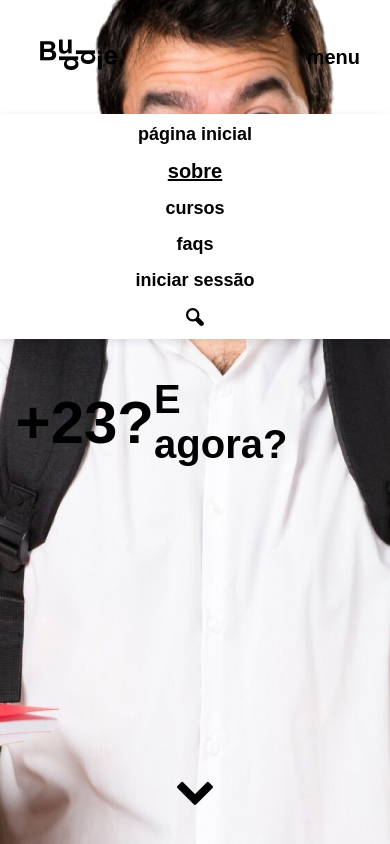
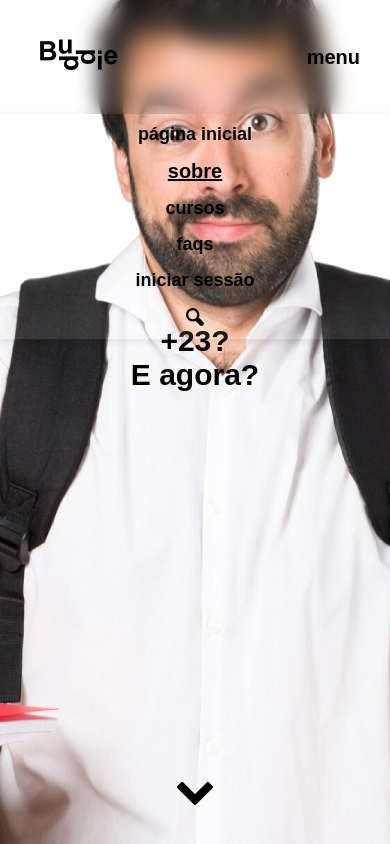
Before and after one commit to buddie-project/buddie-frontend, a React (Vite) app: page /sobre in a window 390 px wide. Both pictures are taken after a click on the element "menu". Built offline with nearby package versions, Linux system fonts and the light colour scheme; no server answers; a web font is replaced by a local one.

Commit message:
Refactor About, App, and Navbar components: enhance responsive design, update navigation styles, and improve user experience on scroll

```diff
--- a/src/components/generalComponents/Navbar.jsx
+++ b/src/components/generalComponents/Navbar.jsx
@@ -1,10 +1,11 @@
 import { Link, NavLink, useNavigate } from "react-router-dom";
-import { useState } from "react";
+import { useState, useEffect } from "react";
 import { useUserContext } from "../../services/UserContext.jsx";
 
 function Navbar() {
     const [menuOpen, setMenuOpen] = useState(false);
     const [searchOpen, setSearchOpen] = useState(false);
+    const [scrolled, setScrolled] = useState(false);
     const context = useUserContext();
 
     const navigate = useNavigate();
@@ -13,8 +14,21 @@ function Navbar() {
         setSearchOpen(!searchOpen);
     };
 
+    useEffect(() => {
+        const handleScroll = () => {
+            if (window.scrollY > 50) {
+                setScrolled(true);
+            } else {
+                setScrolled(false);
+            }
+        };
+
+        window.addEventListener('scroll', handleScroll);
+        return () => window.removeEventListener('scroll', handleScroll);
+    }, []);
+
     return (
-        <nav className="nav">
+        <nav className={`nav ${scrolled ? 'scrolled' : ''}`}>
             <div className="nav-logo">
                 <Link to="/">
                     <img src="/images/buddie-logo.png" alt="Logo" className="logo" />
@@ -36,36 +50,18 @@ function Navbar() {
                 <NavLink to="/faqs" className="nav-link" onClick={() => setMenuOpen(false)}>faqs</NavLink>
 
                 {context?.user ? (
-                    <>
-                        <div className="user-dropdown">
-                            <NavLink to="/perfil" className="nav-link" onClick={() => setMenuOpen(false)}>{context.user.username}</NavLink>
-                            <div className="dropdown-content">
-                                <button
-                                    onClick={() => {
-                                        navigate("/perfil");
-                                    }}>
-                                    Conta
-                                </button>
-                                <button
-                                    onClick={() => {
-                                        navigate("/perfil/configuracoes");
-                                    }}>
-                                    Configurações
-                                </button>
-                                <button
-                                    onClick={() => {
-                                        context.logout();
-                                        navigate("/");
-                                    }}>
-                                    Terminar Sessão
-                                </button>
-                            </div>
+                    <div className="user-dropdown">
+                        <NavLink to="/perfil" className="nav-link" onClick={() => setMenuOpen(false)}>
+                            {context.user.username}
+                        </NavLink>
+                        <div className="dropdown-content">
+                            <button onClick={() => navigate("/perfil")}>Conta</button>
+                            <button onClick={() => navigate("/perfil/configuracoes")}>Configurações</button>
+                            <button onClick={() => { context.logout(); navigate("/"); }}>Terminar Sessão</button>
                         </div>
-                    </>
+                    </div>
                 ) : (
-                    <>
-                        <NavLink to="/entrar" className="nav-link" onClick={() => setMenuOpen(false)}>iniciar sessão</NavLink>
-                    </>
+                    <NavLink to="/entrar" className="nav-link" onClick={() => setMenuOpen(false)}>iniciar sessão</NavLink>
                 )}
                 <i className="icon-search" onClick={handleSearchToggle} aria-hidden="true"></i>
                 {searchOpen && <input type="text" className="search-input" placeholder="Pesquisar..." />}
--- a/src/style/About.css
+++ b/src/style/About.css
@@ -39,15 +39,15 @@ body, html {
 }
 
 .age {
-    padding-left: 150px;
     font-size: 60px;
     font-weight: bold;
+    margin-left: 5rem;
 }
 
 .what-now {
-    padding-right: 150px;
     font-size: 40px;
     font-weight: bold;
+    margin-right: 5rem;
 }
 
 .about-section {
@@ -78,7 +78,7 @@ body, html {
 
 .about-section p {
     max-width: 100%;
-    margin: 0 8rem 2rem 4rem;
+    margin: 0 4rem 2rem 4rem;
     font-size: 1.1rem;
     line-height: 1.8;
     padding: 5px;
@@ -156,3 +156,78 @@ body, html {
     font-size: 13px;
     color: #666;
 }
+
+@media (max-width: 1000px) {
+    .about-hero {
+        flex-direction: column;
+        align-items: center;
+        padding: 2vw;
+    }
+
+    .about {
+        flex-direction: column;
+        align-items: center;
+        padding-top: 30rem;
+    }
+
+    .age, .what-now {
+        font-size: 40px;
+        margin: 0;
+    }
+
+    .about-section h2 {
+        font-size: 60px;
+        margin: 0 2rem;
+        line-height: 80px;
+    }
+
+    .about-section p {
+        margin: 0 2rem;
+        font-size: 1rem;
+    }
+
+    .card {
+        width: 100%;
+        max-width: none;
+    }
+
+    .about-section {
+        display: flex;
+        flex-direction: column;
+        padding-bottom: 0;
+    }
+}
+
+@media (max-width: 500px) {
+    .about-hero {
+        padding: 1vw;
+    }
+
+    .about {
+        padding-top: 20rem;
+        display: flex;
+        flex-direction: column;
+    }
+
+    .age, .what-now {
+        font-size: 30px;
+        margin: 0;
+    }
+
+    .about-section h2 {
+        font-size: 40px;
+        margin: 0 1rem;
+        line-height: 60px;
+    }
+
+    .about-section p {
+        margin: 0 1rem;
+        font-size: 0.9rem;
+    }
+
+    .card {
+        width: 100%;
+        max-width: none;
+        height: auto;
+    }
+}
--- a/src/style/App.css
+++ b/src/style/App.css
@@ -6,12 +6,14 @@ body, html {
 }
 
 .nav{
+    position: absolute;
     width: 100%;
-    background-color: transparent;
+    background-color: rgba(255, 255, 255, 0.1);
+    backdrop-filter: blur(10px);
+    transition: background-color 0.3s ease, box-shadow 0.3s ease;
     display: flex;
     justify-content: space-between;
     padding: 5px 30px;
-    position: fixed;
     top: 0;
     left: 0;
     z-index: 1000;
@@ -74,6 +76,12 @@ body, html {
     font-weight: bolder;
     text-decoration: underline;
     transition: color 0.3s ease, font-size 0.3s ease;
+}
+
+.nav.scrolled {
+    background-color: rgba(255, 255, 255, 0.1);
+    box-shadow: 0 -2px 8px rgba(0,0,0,0.1);
+    backdrop-filter: blur(10px);
 }
 
 .menu-toggle {
@@ -204,3 +212,10 @@ body, html {
     font-size: 13px;
     color: #666;
 }
+
+@media (max-width: 768px) {
+    .nav-links {
+        background-color: rgba(255, 255, 255, 0.1);
+        backdrop-filter: blur(10px);
+    }
+}
--- a/src/style/Homepage.css
+++ b/src/style/Homepage.css
@@ -1,8 +1,4 @@
 @import url('https://fonts.googleapis.com/css2?family=Alumni+Sans:ital,wght@0,100..900;1,100..900&family=Barlow+Condensed:ital,wght@0,100;0,200;0,300;0,400;0,500;0,600;0,700;0,800;0,900;1,100;1,200;1,300;1,400;1,500;1,600;1,700;1,800;1,900&family=Playfair+Display+SC:ital,wght@0,400;0,700;0,900;1,400;1,700;1,900&family=Rubik:ital,wght@0,300..900;1,300..900&display=swap');
-
-/** {*/
-/*    box-sizing: border-box;*/
-/*}*/
 
 .homepage-hero {
     position: relative;
```
